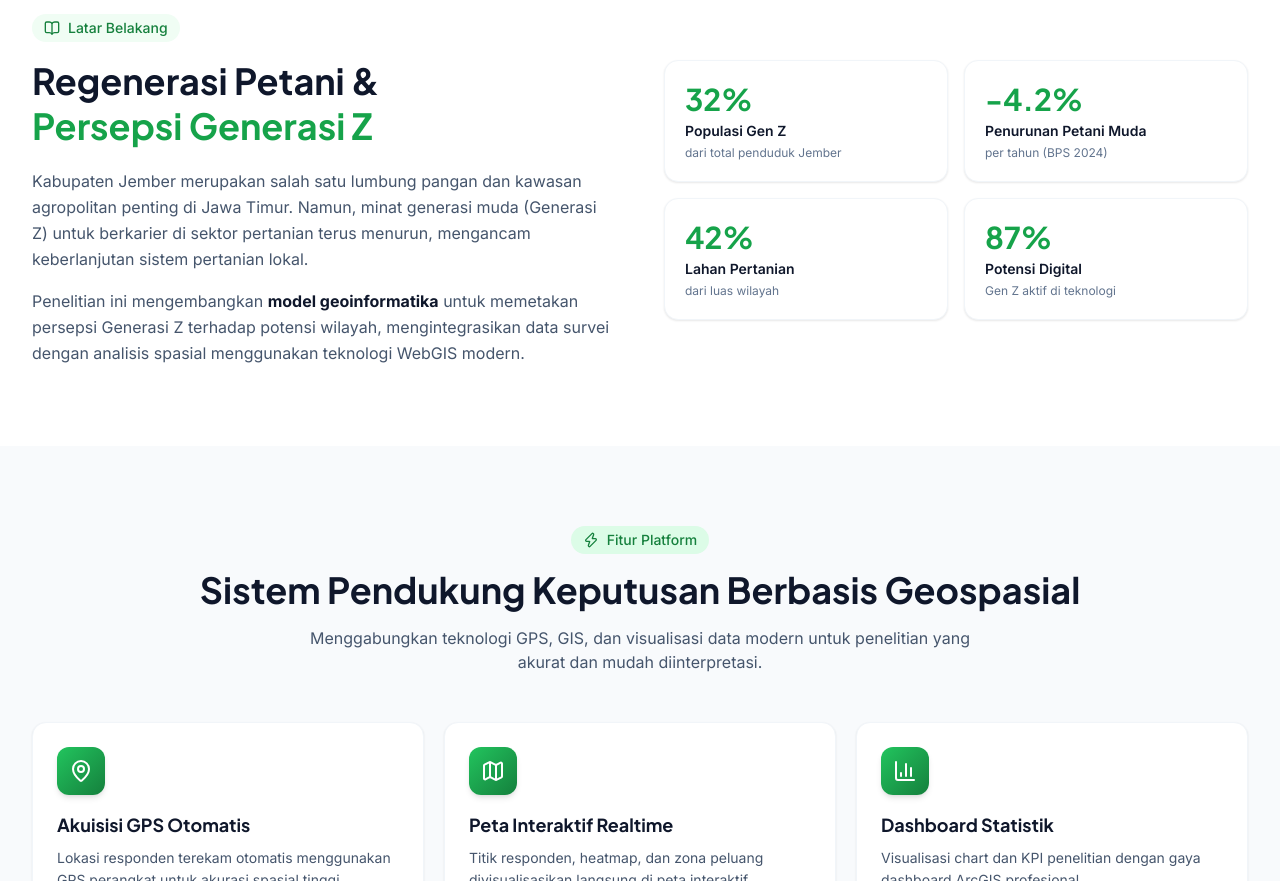
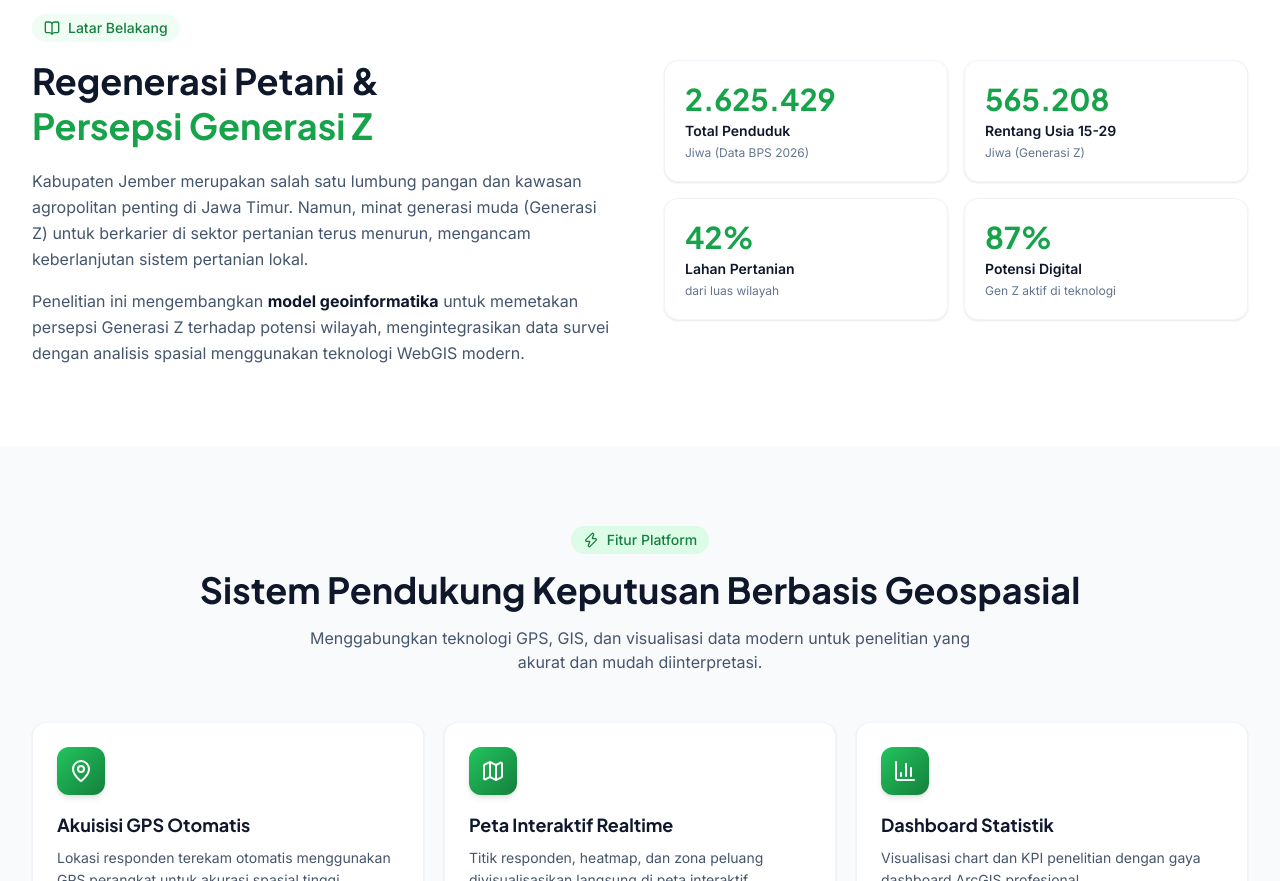
Before and after one commit to af133/survey-jember, a React (Vite) app: page / in a window 1280 px wide. Shown: the part 920-1801 px from the top of the page. Built offline with nearby package versions, Linux system fonts and the light colour scheme; no server answers.

Commit message:
Ubah point nomer 5

```diff
--- a/src/pages/Home.tsx
+++ b/src/pages/Home.tsx
@@ -199,8 +199,8 @@ export default function Home({ setCurrentPage }: HomeProps) {
             </div>
             <div className="grid grid-cols-2 gap-4">
               {[
-                { title: 'Populasi Gen Z', value: '32%', sub: 'dari total penduduk Jember' },
-                { title: 'Penurunan Petani Muda', value: '-4.2%', sub: 'per tahun (BPS 2024)' },
+                { title: 'Total Penduduk', value: '2.625.429', sub: 'Jiwa (Data BPS 2026)' },
+                { title: 'Rentang Usia 15-29', value: '565.208', sub: 'Jiwa (Generasi Z)' },
                 { title: 'Lahan Pertanian', value: '42%', sub: 'dari luas wilayah' },
                 { title: 'Potensi Digital', value: '87%', sub: 'Gen Z aktif di teknologi' },
               ].map((c, i) => (
```
